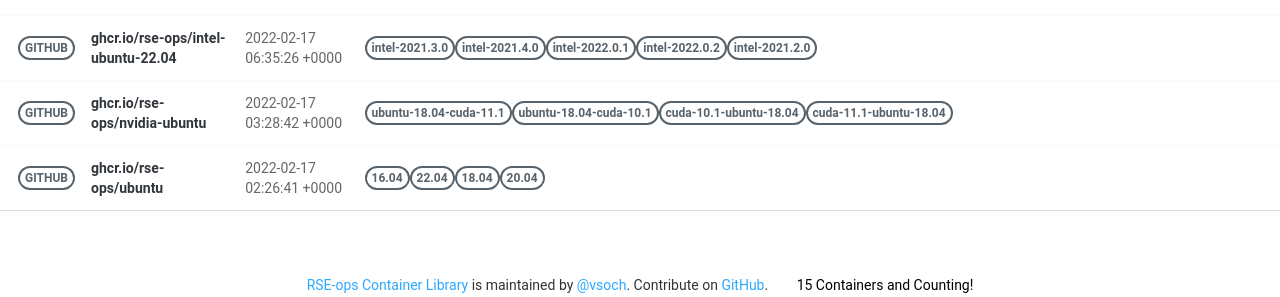
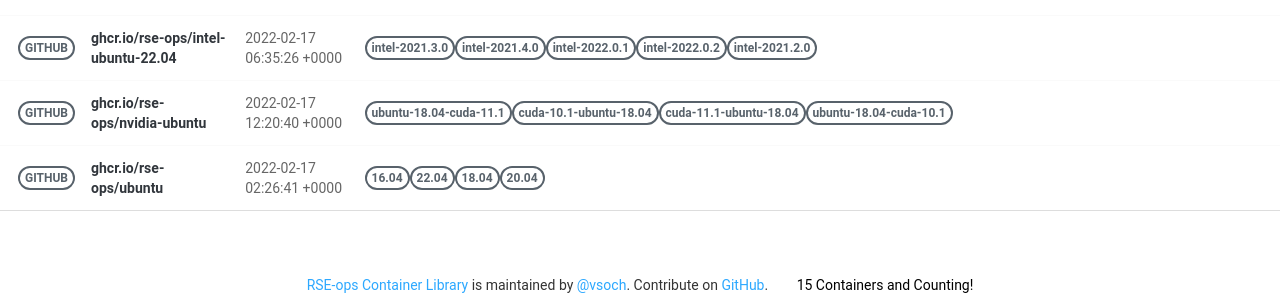
Before and after one commit to rse-ops/docker-images, a Jekyll site: the page built from pages/index.md, in a window 1280 px wide. Shown: the part 966-1263 px from the top of the page. Built offline with Jekyll 4.4.1, drawn with Linux system fonts in a browser that asks for light colours; nearby versions of some CDN libraries.

Commit message:
Automated push to update library 2022-02-17

```diff
--- a/_library/ghcr.io-rse-ops-nvidia-ubuntu.md
+++ b/_library/ghcr.io-rse-ops-nvidia-ubuntu.md
@@ -1,7 +1,7 @@
 ---
 layout: container
 name: ghcr.io/rse-ops/nvidia-ubuntu
-updated_at: 2022-02-17 03:28:42.694474
+updated_at: 2022-02-17 12:20:40.089948
 
 
 container_url: https://github.com/orgs/rse-ops/packages/container/package/nvidia-ubuntu
@@ -9,14 +9,14 @@ versions:
  - tag: ubuntu-18.04-cuda-11.1
    dockerfile: https://github.com/rse-ops/docker-images/blob/main/nvidia-ubuntu/Dockerfile
    manifest: https://crane.ggcr.dev/manifest/ghcr.io/rse-ops/nvidia-ubuntu:ubuntu-18.04-cuda-11.1
- - tag: ubuntu-18.04-cuda-10.1
-   dockerfile: https://github.com/rse-ops/docker-images/blob/main/nvidia-ubuntu/Dockerfile
-   manifest: https://crane.ggcr.dev/manifest/ghcr.io/rse-ops/nvidia-ubuntu:ubuntu-18.04-cuda-10.1
  - tag: cuda-10.1-ubuntu-18.04
    dockerfile: https://github.com/rse-ops/docker-images/blob/main/nvidia-ubuntu/Dockerfile
    manifest: https://crane.ggcr.dev/manifest/ghcr.io/rse-ops/nvidia-ubuntu:cuda-10.1-ubuntu-18.04
  - tag: cuda-11.1-ubuntu-18.04
    dockerfile: https://github.com/rse-ops/docker-images/blob/main/nvidia-ubuntu/Dockerfile
    manifest: https://crane.ggcr.dev/manifest/ghcr.io/rse-ops/nvidia-ubuntu:cuda-11.1-ubuntu-18.04
+ - tag: ubuntu-18.04-cuda-10.1
+   dockerfile: https://github.com/rse-ops/docker-images/blob/main/nvidia-ubuntu/Dockerfile
+   manifest: https://crane.ggcr.dev/manifest/ghcr.io/rse-ops/nvidia-ubuntu:ubuntu-18.04-cuda-10.1
 
 ---
```
